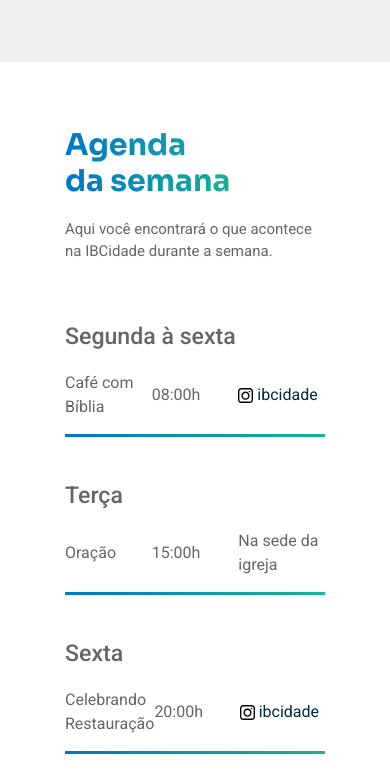
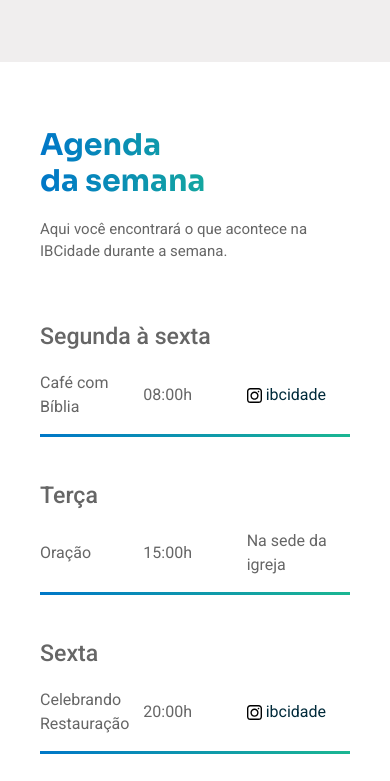
Before and after one commit to elisafa/ibcidade, a website: page index.html in a window 390 px wide. Shown: the part 1380-2161 px from the top of the page. Drawn offline with nearby package versions, Linux system fonts and the light colour scheme.

Commit message:
media do responsivo agenda

```diff
--- a/assets/sass/_agenda.scss
+++ b/assets/sass/_agenda.scss
@@ -1,5 +1,9 @@
 .agenda {
-  padding: 4.0625em 4.0625em 0 4.0625em;
+  padding: 65px 65px 0 65px;
+
+  @media(max-width: 500px){
+    padding: 65px 40px 0 40px;
+  }
 
   &_container {
     width: 55em;
@@ -20,6 +24,7 @@
           display: none;
         }
     }
+
 
     &_imagens {
       display: flex;
```
Also changed, not shown: assets/css/style.css.
